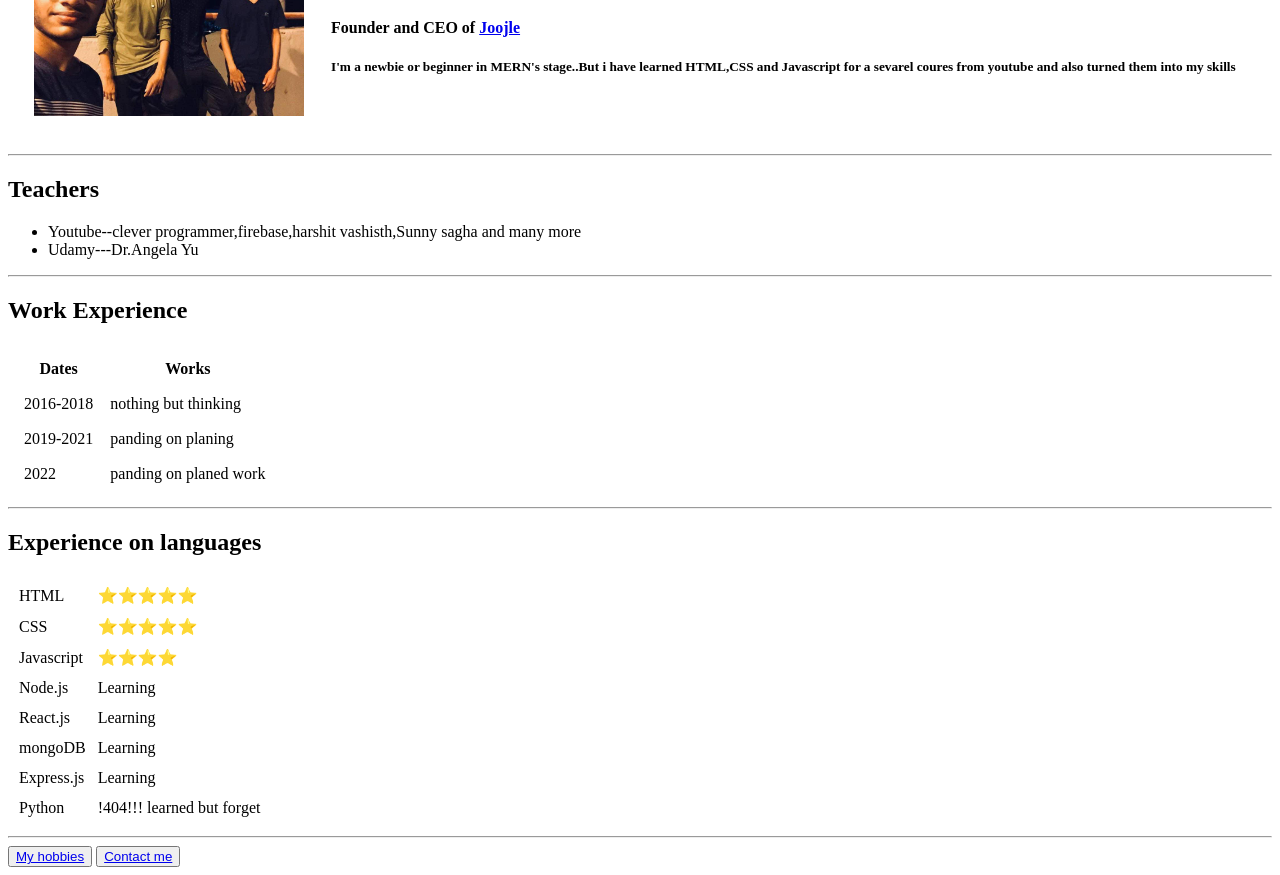
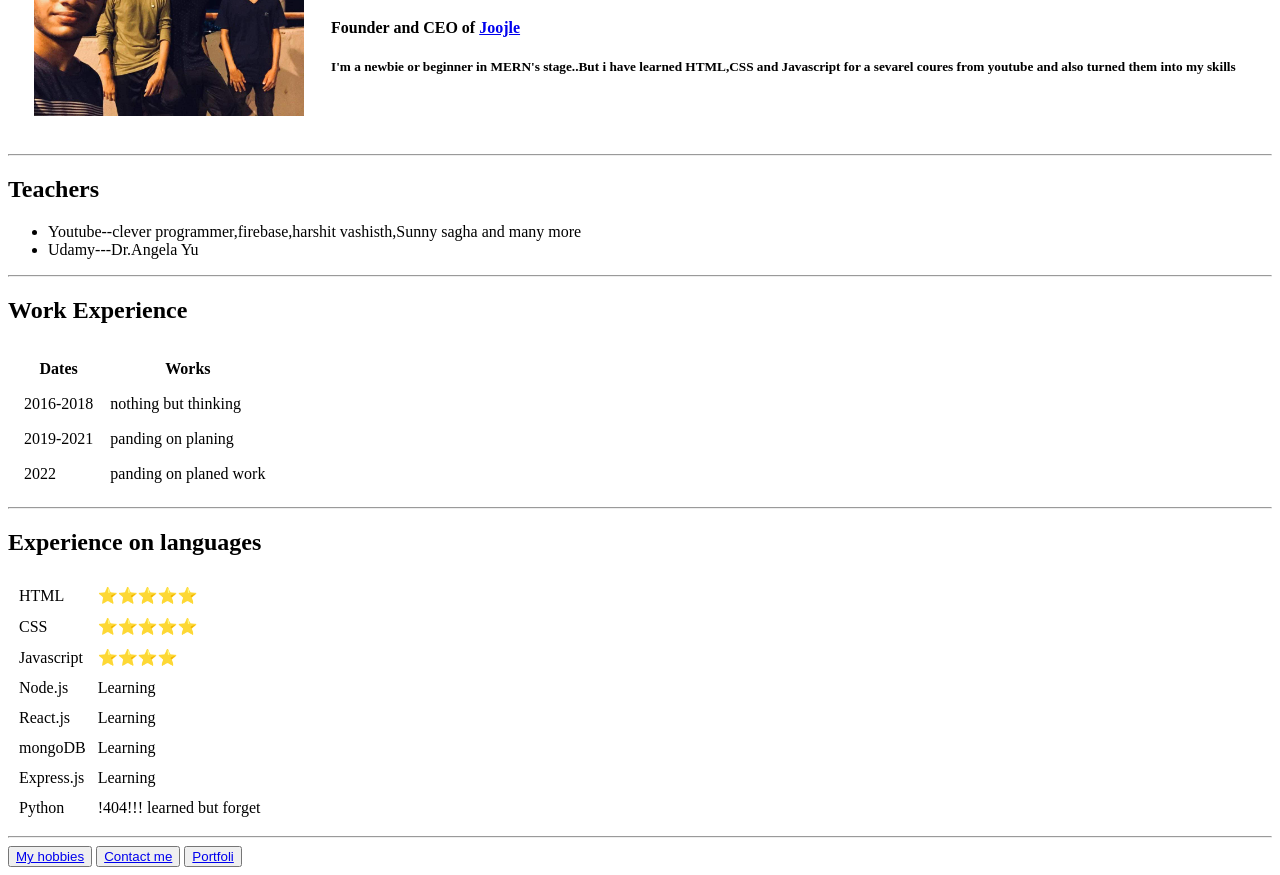
Before and after one commit to Raiyan0Gipsy/gipsy, a plain HTML site: page index.html in a window 1280 px wide. Shown: the part 118-993 px from the top of the page. Drawn offline with Linux system fonts and the light colour scheme.

Commit message:
Update index.html

```diff
--- a/index.html
+++ b/index.html
@@ -88,6 +88,7 @@
     <hr>
     <button><a href="https://www.nytimes.com/guides/smarterliving/how-to-find-a-hobby">My hobbies</a></button>
     <button><a href="contact.html">Contact me</a></button>
+    <button><a href="https://www.seanhalpin.design/">Portfoli</a></button>
 
     <!-- <input type="text" name="" value="">
     <input type="date" name="" value="">
```
